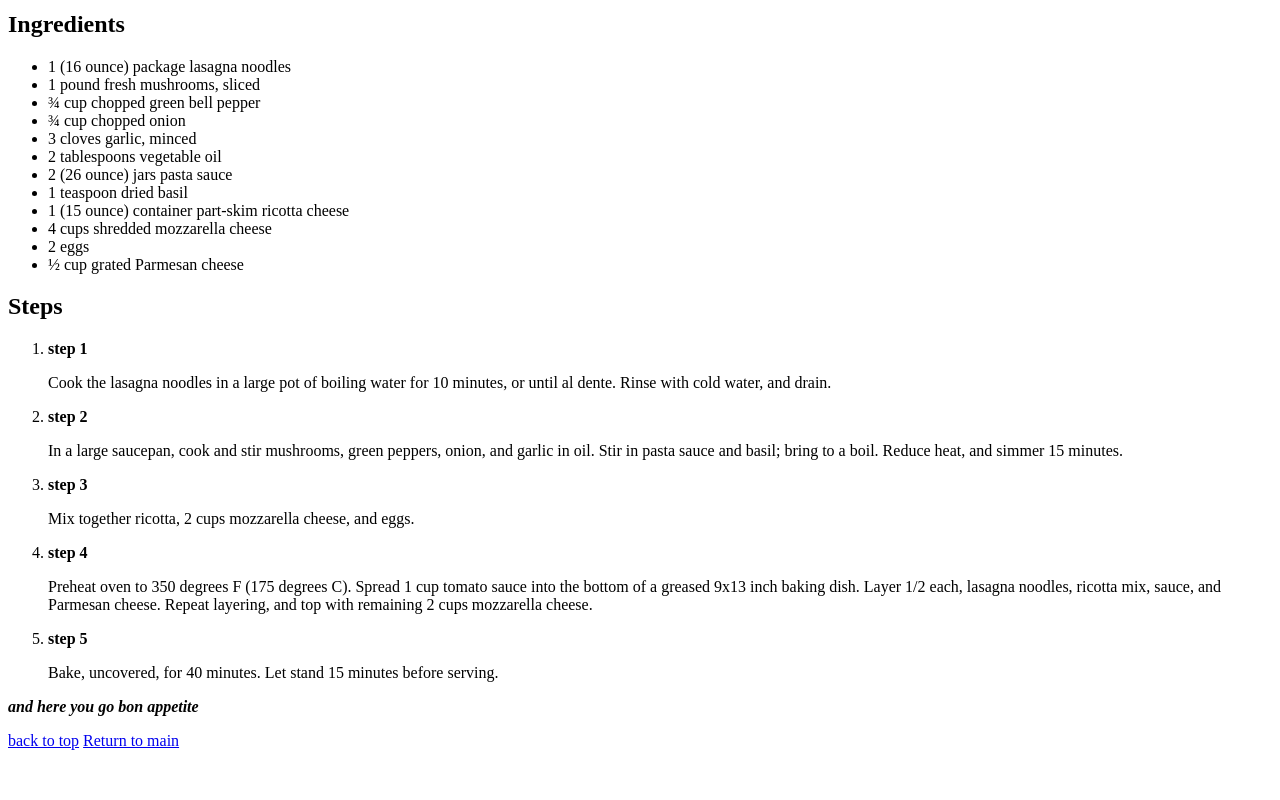
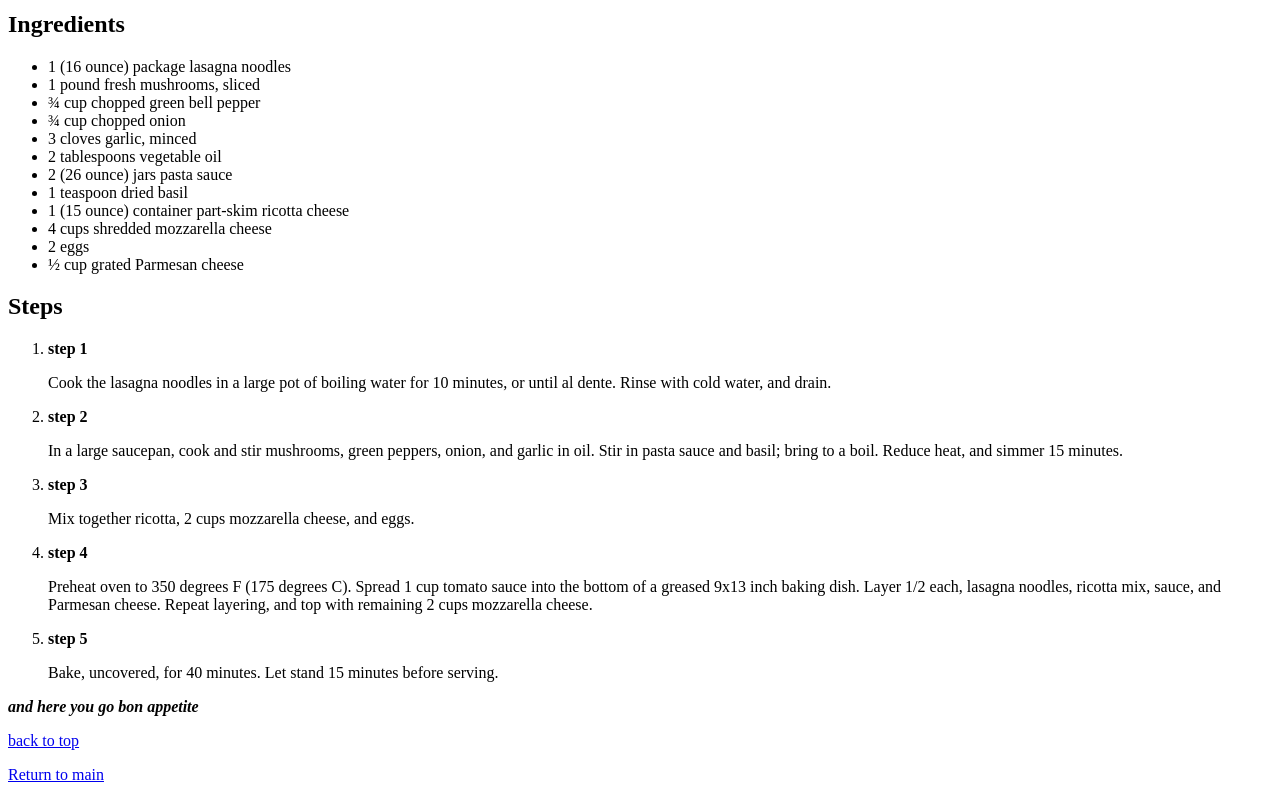
Before and after one commit to omar201014/the_odin_project, a plain HTML site: page recipes/lasagna2.html in a window 1280 px wide. Shown: the part 1138-1938 px from the top of the page. Before the commit the page ends 1896 px from the top, so only its background shows below. Drawn offline with Linux system fonts and the light colour scheme.

Commit message:
Update lasagna2.html
    <a href="lasagna2.html"><p>back to top</p></a>
    <a href="../index.html"><p>Return to main</p></a>

```diff
--- a/recipes/lasagna2.html
+++ b/recipes/lasagna2.html
@@ -42,7 +42,7 @@
 </ol>
 
 <p><strong><em>and here you go bon appetite</em></strong></p>
-    <a href="lasagna2.html">back to top</a>
-    <a href="../index.html">Return to main</a>
+    <a href="lasagna2.html"><p>back to top</p></a>
+    <a href="../index.html"><p>Return to main</p></a>
 </body>
 </html>
```
